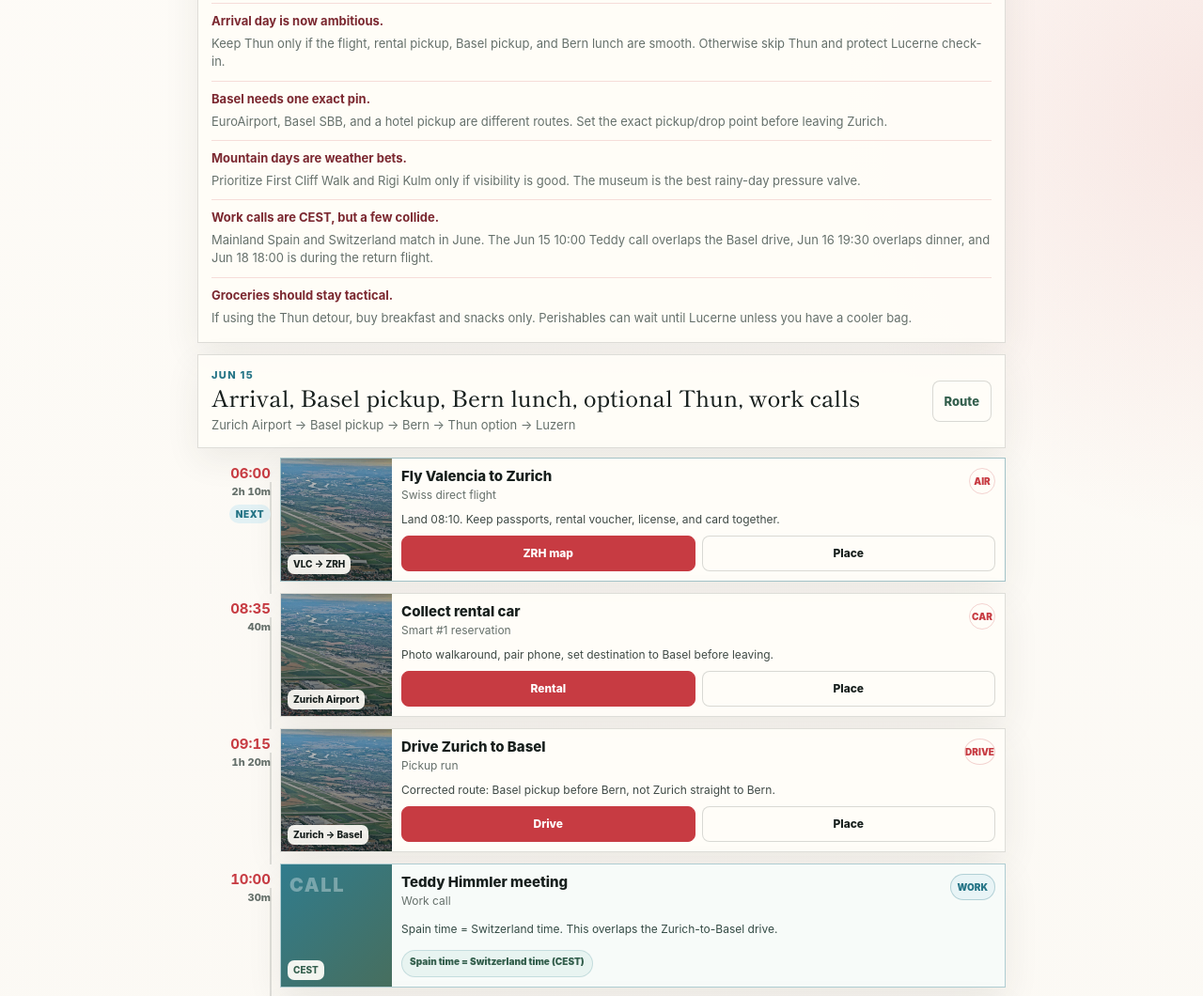
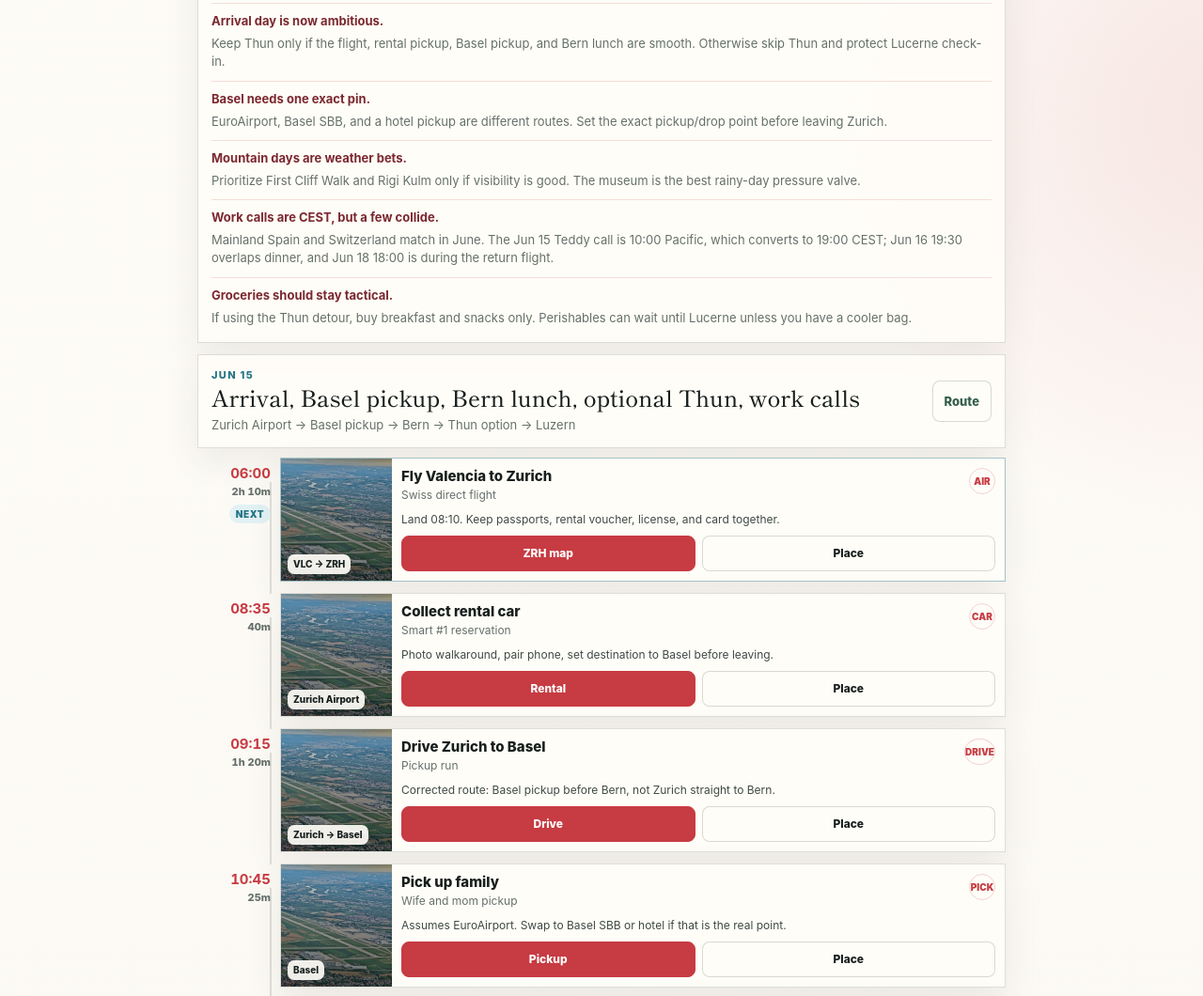
Before and after one commit to arunrlverma/arunrlverma.github.io, a website: page switzerland-2026.html in a window 1280 px wide. Shown: the part 1210-2270 px from the top of the page at 94% size. Drawn offline with Linux system fonts and the light colour scheme.

Commit message:
Correct Teddy meeting timezone

```diff
--- a/switzerland-2026.html
+++ b/switzerland-2026.html
@@ -10,7 +10,7 @@
   <link rel="preconnect" href="https://fonts.gstatic.com" crossorigin>
   <link rel="stylesheet" href="https://fonts.googleapis.com/css2?family=Shippori+Mincho:wght@400;500;700&display=swap">
   <link rel="stylesheet" href="styles.css?v=20260424-callout-fix">
-  <link rel="stylesheet" href="switzerland-2026.css?v=20260613f">
+  <link rel="stylesheet" href="switzerland-2026.css?v=20260613g">
 </head>
 <body class="trip-page">
   <header class="site-header trip-site-header">
@@ -107,7 +107,7 @@
           </article>
           <article>
             <strong>Work calls are CEST, but a few collide.</strong>
-            <p>Mainland Spain and Switzerland match in June. The Jun 15 10:00 Teddy call overlaps the Basel drive, Jun 16 19:30 overlaps dinner, and Jun 18 18:00 is during the return flight.</p>
+            <p>Mainland Spain and Switzerland match in June. The Jun 15 Teddy call is 10:00 Pacific, which converts to 19:00 CEST; Jun 16 19:30 overlaps dinner, and Jun 18 18:00 is during the return flight.</p>
           </article>
           <article>
             <strong>Groceries should stay tactical.</strong>
@@ -135,6 +135,6 @@
     </section>
   </main>
 
-  <script src="switzerland-2026.js?v=20260613f"></script>
+  <script src="switzerland-2026.js?v=20260613g"></script>
 </body>
 </html>
--- a/switzerland-2026.js
+++ b/switzerland-2026.js
@@ -152,17 +152,6 @@
     parking: "Use short-term arrivals/drop-off at EuroAirport unless their exact pickup point is Basel city or Basel SBB.",
     action: "Drive",
   },
-  workBlock({
-    id: "jun15-teddy",
-    day: "jun15",
-    time: "10:00",
-    duration: "30m",
-    durationMinutes: 30,
-    title: "Teddy Himmler meeting",
-    venue: "Work call",
-    brief: "Spain time = Switzerland time. This overlaps the Zurich-to-Basel drive.",
-    note: "Teddy Himmler meeting. Mainland Spain and Switzerland are both on CEST in June, so 10:00 Spain time is 10:00 in Switzerland. This lands during the Zurich-to-Basel drive.",
-  }),
   {
     id: "jun15-basel-pickup",
     day: "jun15",
@@ -343,6 +332,17 @@
       { label: "Bahnhof P", url: mapsSearch(lucerneRailParking) },
     ],
   },
+  workBlock({
+    id: "jun15-teddy",
+    day: "jun15",
+    time: "19:00",
+    duration: "30m",
+    durationMinutes: 30,
+    title: "Teddy Himmler meeting",
+    venue: "10:00 AM Pacific call",
+    brief: "10:00 AM Pacific is 19:00 CEST in June. This overlaps the 18:00-19:30 work block.",
+    note: "Teddy Himmler meeting. June Pacific time is daylight time, so 10:00 AM Pacific converts to 19:00 CEST in Switzerland and Spain.",
+  }),
   workBlock({
     id: "jun15-vc",
     day: "jun15",
```
